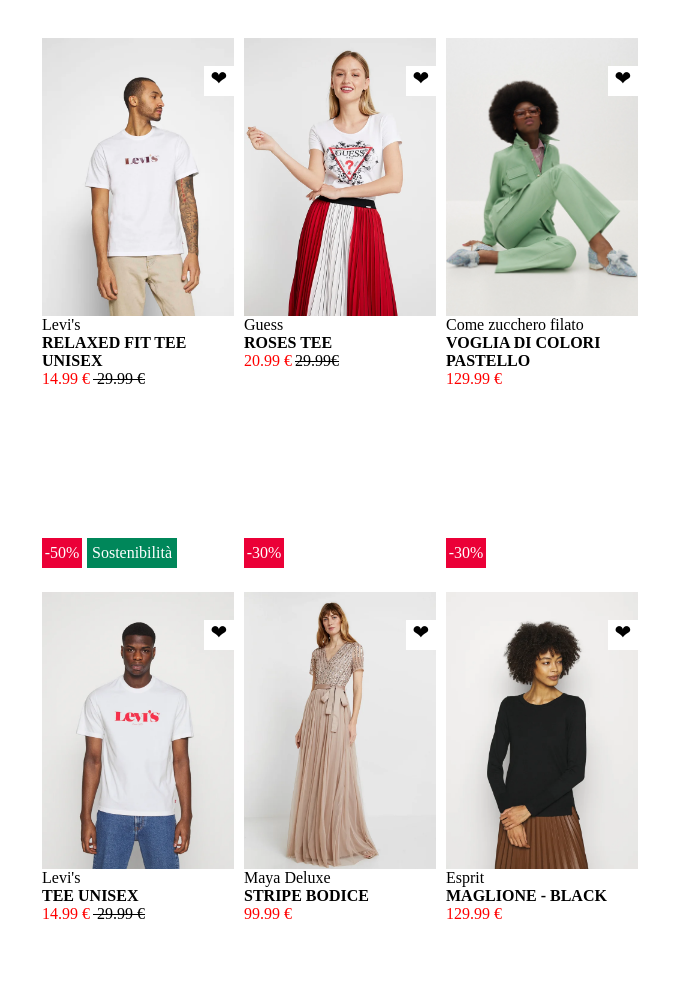
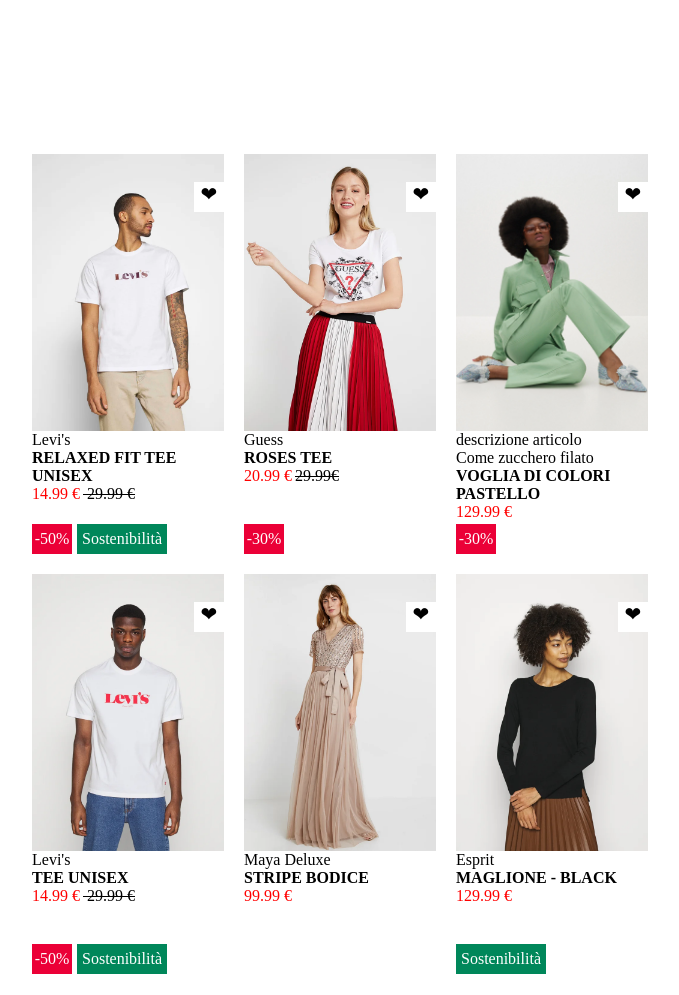
Before and after one commit to scollo26/html-css-boolando, a plain HTML site: page index.html in a window 1280 px wide. Shown: the top 995 px of the page, without its empty margins (224-903 px from the left). Drawn offline with Linux system fonts and the light colour scheme.

Commit message:
modifiche

```diff
--- a/css/style.css
+++ b/css/style.css
@@ -31,15 +31,15 @@ section{
 
 .container-ins{
     width: 25%;
-    height: 25em;
-    margin: 0% 0 20% 10px;
+    height: auto;
+    margin: 0% 20px 20px 0;
     position: relative;
     /* background-color: blueviolet; */
 }
 
 
 .marg{
-    margin: 5% 0 0 0;
+    margin-bottom: 20%;
 }
 .resize{
     width: 100%;
@@ -59,6 +59,11 @@ h1{
 
 .img-2{
     display: none;
+}
+
+#cambio-img{
+    overflow: hidden;
+    height: 400px;
 }
 
 
@@ -84,14 +89,13 @@ h1{
     right: 0;
     text-align: center;
     font-size: 20px;
-
 }
 
 .rettangolo-sconto{
     position: absolute;
     width: 40px;
     height: 30px;
-    top: 500px;
+    bottom: 0%;
     background-color: #EB0037;
     color: white;
     text-align: center;
@@ -102,8 +106,7 @@ h1{
     position: absolute;
     width: 90px;
     height: 30px;
-    top: 500px;
-    /* bottom: 5%; */
+    bottom: 0%;
     left: 45px;
     background-color: #00875A;
     color: white;
@@ -115,8 +118,7 @@ h1{
     position: absolute;
     width: 90px;
     height: 30px;
-    /* top: 500px; */
-    bottom: -30%;
+    bottom: 0%;
     left: 0px;
     background-color: #00875A;
     color: white;
--- a/index.html
+++ b/index.html
@@ -9,16 +9,17 @@
 </head>
 <body>
     <!-- inizio section 3 colonne -->
-    <section>
+    <section class="margine">
         <div class="marg">
             <!-- clearfix -->
             <div class=" clearfix">
                 <!-- float -->
-                <div class="container-ins  float-s">
+                <div class="container-ins  float-s relative ">
                     <!-- img hover -->
-                        <div id="cambio-img relative ">
+                        <div id="cambio-img">
                             <img class="resize img-1" src="img/1.webp" alt="">
-                             <img class="resize img-2" src="img/1b.webp" alt="">
+                            <img class="resize img-2" src="img/1b.webp" alt="">
+
                             <div class="square">&#x2764;</div>
                             <div class="rettangolo-sconto">-50% </div>
                             <div class="rettangolo-sostenibilita"> Sostenibilità</div>
@@ -27,14 +28,15 @@
                                 <P>Levi's</P>
                                 <h1>RELAXED FIT TEE UNISEX</h1>
                                 <span class="red">14.99 &euro;</span><s> 29.99 &euro;</s>
+
                             </div>
+
+
                         </div>
-
-                 </div>
              </div>
              <!-- seconda colonna -->
-                <div class="container-ins float-s">
-                    <div id="cambio-img relative">
+                <div class="container-ins float-s relative">
+                    <div id="cambio-img">
                         <img class="resize img-1" src="img/2.webp" alt="">
                         <img class="resize img-2" src="img/2b.webp" alt="">
                         <div class="square">&#x2764;</div>
@@ -49,12 +51,12 @@
                 </div>
                 <!-- terza colonna -->
                 <div class="container-ins float-s">
-                    <div id="cambio-img relative">
+                    <div id="cambio-img">
                         <img class="resize img-1" src="img/3.webp" alt="">
                         <img class="resize img-2" src="img/3b.webp" alt="">
                         <div class="square">&#x2764;</div>
                         <div class="rettangolo-sconto">-30% </div>
-                        <!-- descrizione articolo -->
+                        descrizione articolo
                         <div>
                             <P>Come zucchero filato</P>
                             <h1>VOGLIA DI COLORI PASTELLO</h1>
@@ -69,14 +71,13 @@
     <section class="">
         <!-- prima colonna seconda riga -->
         <div class="container clearfix">
-            <div class="container-ins  float-s">
-                <div id="cambio-img relative">
+            <div class="container-ins  float-s relative">
+                <div id="cambio-img">
                     <img class="resize img-1" src="img/4.webp" alt="">
                     <img class="resize img-2" src="img/4b.webp" alt="">
                     <div class="square">&#x2764;</div>
                     <div class="rettangolo-sconto">-50% </div>
-                    <div class="rettangolo-sostenibilita"> Sostenibilità</div>
-                    <!-- descrizione articolo -->
+                            <div class="rettangolo-sostenibilita"> Sostenibilità</div>
                     <div>
                         <P>Levi's</P>
                         <h1>TEE UNISEX</h1>
@@ -86,7 +87,7 @@
             </div>
             <!-- seconda colonna -->
             <div class="container-ins float-s relative">
-                <div id="cambio-img relative">
+                <div id="cambio-img">
                     <img class="resize img-1" src="img/5.webp" alt="">
                     <img class="resize img-2" src="img/5b.webp" alt="">
                     <div class="square">&#x2764;</div>
@@ -98,8 +99,8 @@
                 </div>
             </div>
             <!-- seconda colonna -->
-            <div class="container-ins float-s">
-                <div id="cambio-img relative">
+            <div class="container-ins float-s relative">
+                <div id="cambio-img">
                     <img class="resize img-1" src="img/6.webp" alt="">
                     <img class="resize img-2" src="img/6b.webp" alt="">
                     <div class="square">&#x2764;</div>
```
